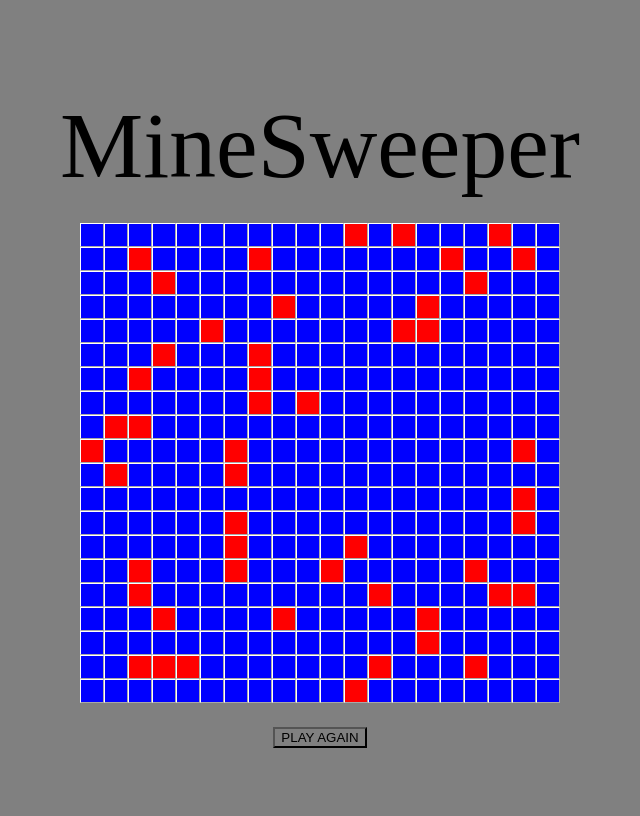
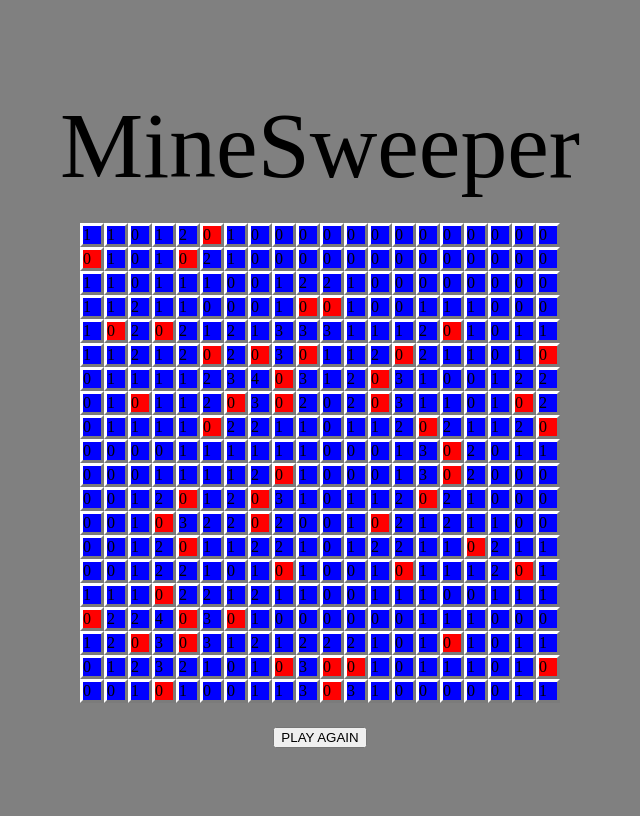
Before and after one commit to danny-shindel/LAG, a PHP site: page / in a window 1280 px wide. Shown: the whole page, without its empty margins (320-960 px from the left). Run offline with PHP 8.4, Linux system fonts and the light colour scheme; some web fonts are replaced.

Commit message:
init complete

```diff
--- a/css/main.css
+++ b/css/main.css
@@ -27,15 +27,9 @@
 }
 
 section > div {
-    background-color: lightgray;
-    border-top: .2vmin solid white;
-    border-left: .2vmin solid white;
-    border-right: .2vmin solid darkgray;
-    border-bottom: .2vmin solid darkgray;
+    background-color: rgb(189,189,189);
+    border-top: .4vmin solid white;
+    border-left: .4vmin solid white;
+    border-right: .4vmin solid rgb(123,123,123);
+    border-bottom: .4vmin solid rgb(123,123,123);
 }
-
-button {
-    background-color: gray;
-    box-shadow: 10px 10px 15px red);
-    outline: none;
-}
--- a/index.html
+++ b/index.html
@@ -12,7 +12,7 @@
 </head>
 <body>
     <header>MineSweeper</header>
-    <section id="board">
+    <section id="board" oncontextmenu="return false">
         <div id="b0"></div>
         <div id="b1"></div>
         <div id="b2"></div>
--- a/js/main.js
+++ b/js/main.js
@@ -1,25 +1,33 @@
 /*----- constants -----*/
+const numColor = {
+    '1': 'blue',
+    '2': 'green',
+    '3': 'red',
+    '4': 'darkblue',
+}
 
 /*----- app's state (variables) -----*/
 let board, winner;
 
 /*----- cached element references -----*/
-// const cellEl = document.querySelectorAll('#board > div')
+const cellEl = [...document.querySelectorAll('#board > div')];
 
 /*----- event listeners -----*/
-document.querySelectorAll('#board > div')
+document.querySelector('section > div')
+    addEventListener('click', clickCell),
+    addEventListener('contextmenu', flagCell)
 
 /*----- functions -----*/
 init();
 
 function init(){
-    board = new Array(400).fill().map(u => ({mine: false, adjMines: 0, revealed: false, flagged: false}))
-    // console.log(board)
-    setBombs(50);
+    board = new Array(400).fill().map(u => ({mine: false, adjMines: 0, revealed: false, flagged: false}));
+    setMines(50);
     setAdj();
+    console.log(board);
     render()
 }
-function setBombs(num){
+function setMines(num){
     let idx;
     while (num>0) {
         idx = Math.floor(Math.random() * board.length);
@@ -32,10 +40,147 @@
 }
 
 function setAdj(){
+    board.forEach(function(object,index){
+        if (index === 0){
+            let numAdj = 0
+            if (board[index + 1].mine === true)
+                numAdj = numAdj + 1;
+            if (board[index + 20].mine === true)
+                numAdj = numAdj + 1;
+            if (board[index + 20 + 1].mine === true)
+                numAdj = numAdj + 1;
+            board[index].adjMines = numAdj;
+        } else if (index === 19){
+            let numAdj = 0
+            if (board[index - 1].mine === true)
+                numAdj = numAdj + 1;
+            if (board[index + 20].mine === true)
+                numAdj = numAdj + 1;
+            if (board[index + 20 - 1].mine === true)
+                numAdj = numAdj + 1;
+            board[index].adjMines = numAdj;
+        } else if (index === 380){
+            let numAdj = 0
+            if (board[index - 20].mine === true)
+                numAdj = numAdj + 1;
+            if (board[index - 20 + 1].mine === true)
+                numAdj = numAdj + 1;
+            if (board[index + 1].mine === true)
+                numAdj = numAdj + 1;
+            board[index].adjMines = numAdj;
+        } else if (index === 399){
+            let numAdj = 0
+            if (board[index - 1].mine === true)
+                numAdj = numAdj + 1;
+            if (board[index - 20].mine === true)
+                numAdj = numAdj + 1;
+            if (board[index - 20 - 1].mine === true)
+                numAdj = numAdj + 1;
+            board[index].adjMines = numAdj;
+        } else if (index - 20 < 0){
+            let numAdj = 0;
+            if (board[index].mine === true) return;
+            if (board[index + 1].mine === true)
+                numAdj = numAdj + 1;
+            if (board[index - 1].mine === true)
+                numAdj = numAdj + 1;
+            if (board[index + 20].mine === true)
+                numAdj = numAdj + 1;
+            if (board[index + 20 + 1].mine === true)
+                numAdj = numAdj + 1;
+            if (board[index + 20 - 1].mine === true)
+                numAdj = numAdj + 1;
+            board[index].adjMines = numAdj;
+        } else if (index + 20 > board.length){
+            let numAdj = 0;
+            if (board[index].mine === true) return;
+            if (board[index + 1].mine === true)
+                numAdj = numAdj + 1;
+            if (board[index - 1].mine === true)
+                numAdj = numAdj + 1;
+            if (board[index - 20].mine === true)
+                numAdj = numAdj + 1;
+            if (board[index - 20 + 1].mine === true)
+                numAdj = numAdj + 1;
+            if (board[index - 20 - 1].mine === true)
+                numAdj = numAdj + 1;
+            board[index].adjMines = numAdj;
+        } else if (index % 20 === 0){
+            let numAdj = 0;
+            if (board[index].mine === true) return;
+            if (board[index + 1].mine === true)
+                numAdj = numAdj + 1;
+            if (board[index + 20].mine === true)
+                numAdj = numAdj + 1;
+            if (board[index + 20 + 1].mine === true)
+                numAdj = numAdj + 1;
+            if (board[index - 20].mine === true)
+                numAdj = numAdj + 1;
+            if (board[index - 20 + 1].mine === true)
+                numAdj = numAdj + 1;
+            board[index].adjMines = numAdj;
+        } else if (index % 20 === 19){
+            let numAdj = 0;
+            if (board[index].mine === true) return;
+            if (board[index - 1].mine === true)
+                numAdj = numAdj + 1;
+            if (board[index + 20].mine === true)
+                numAdj = numAdj + 1;
+            if (board[index + 20 - 1].mine === true)
+                numAdj = numAdj + 1;
+            if (board[index - 20].mine === true)
+                numAdj = numAdj + 1;
+            if (board[index - 20 - 1].mine === true)
+                numAdj = numAdj + 1;
+            board[index].adjMines = numAdj;
+        } else {
+            let numAdj = 0;
+            if (board[index].mine === true) return;
+            if (board[index + 1].mine === true)
+                numAdj = numAdj + 1;
+            if (board[index - 1].mine === true)
+                numAdj = numAdj + 1;
+            if (board[index + 20].mine === true)
+                numAdj = numAdj + 1;
+            if (board[index + 20 + 1].mine === true)
+                numAdj = numAdj + 1;
+            if (board[index + 20 - 1].mine === true)
+                numAdj = numAdj + 1;
+            if (board[index - 20].mine === true)
+                numAdj = numAdj + 1;
+            if (board[index - 20 + 1].mine === true)
+                numAdj = numAdj + 1;
+            if (board[index - 20 - 1].mine === true)
+                numAdj = numAdj + 1;
+            board[index].adjMines = numAdj;
+        }
+    });
+}
 
+function clickCell(evt){
+    const idx = cellEl.indexOf(evt.target);
+    if (board[idx] === undefined) return;
+    board[idx].revealed = true;
+    render();
+}
+
+function flagCell(evt){
+    const idx = cellEl.indexOf(evt.target);
+    if (board[idx] === undefined || board[idx].revealed){
+        return;
+    } else if (board[idx].flagged){
+        board[idx].flagged = false;
+    } else {
+        board[idx].flagged = true;
+    }
+    render();
 }
 
 function render(){
+    board.forEach(function(object, index) {
+       const cell = document.getElementById(`b${index}`);
+       cell.textContent = object.adjMines
+    })
     board.forEach(function(object, index) {
        const cell = document.getElementById(`b${index}`);
        if (object.mine === true){
@@ -44,7 +189,13 @@
            cell.style.backgroundColor = 'blue';
        }
     })
+    board.forEach(function (object, index) {
+        const cell = document.getElementById(`b${index}`);
+        if (object.revealed === true){
+            cell.style.border = '.1vmin solid rgb(123,123,123)'
+            cell.style.backgroundColor = 'rgb(189, 189, 189)'
+        } else if (object.revealed === false && object.flagged === true){
+            cell.style.backgroundColor = 'orange'
+        }
+    });
 }
-
-
-console.log(board)
```
